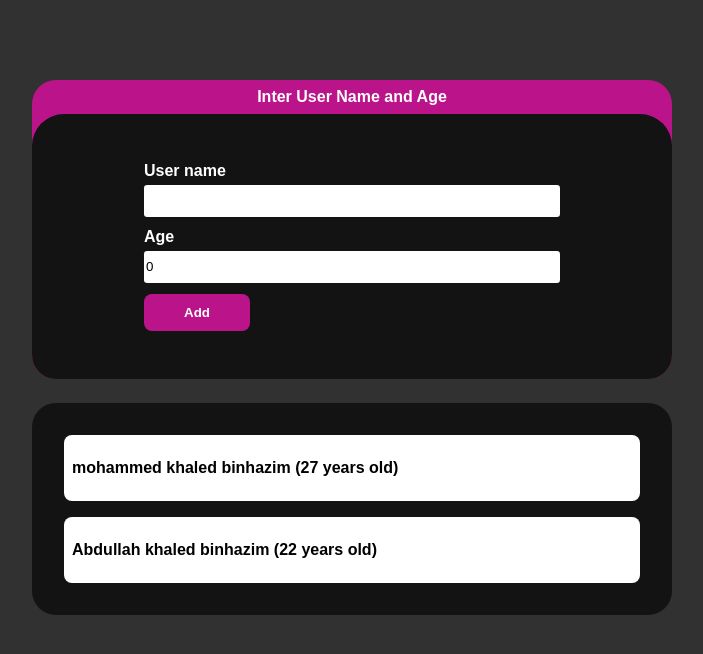
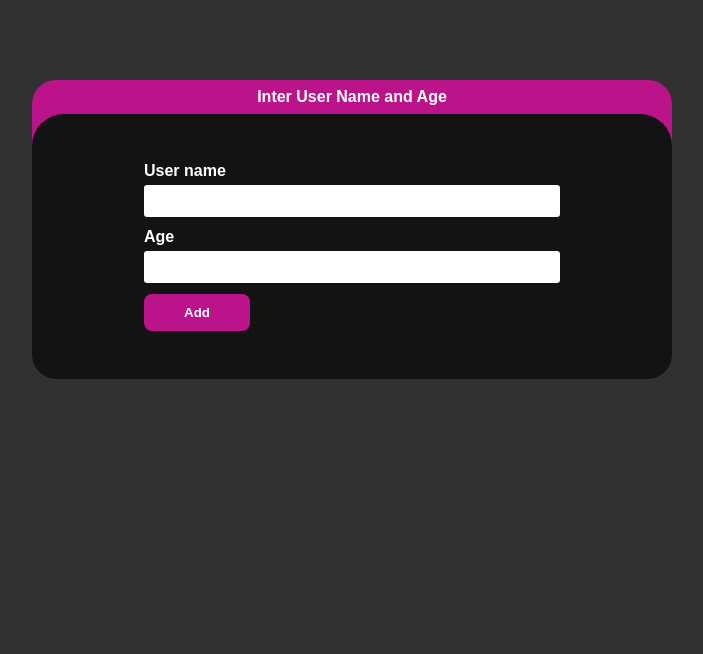
Before and after one commit to mo7ammedkhal3d/react-check, a React (Create React App) app: page / in a window 1280 px wide. Shown: the top 654 px of the page, without its empty margins (288-991 px from the left). Built offline with nearby package versions, Linux system fonts and the light colour scheme.

Commit message:
srat deal with modals

```diff
--- a/src/App.js
+++ b/src/App.js
@@ -2,22 +2,9 @@ import React,{useState} from 'react';
 import UserInput from './components/UserInput/UserInput';
 import UserList from './components/UserList/UserList';
 
-const users =[
-  {
-    id:Math.random().toString(),
-    name:'mohammed khaled binhazim',
-    age:27
-  },
-  {
-    id:Math.random().toString(),
-    name:'Abdullah khaled binhazim',
-    age:22,
-  }
-]
-
 function App() {
 
-  const [usersList,setUsersList] = useState(users);
+  const [usersList,setUsersList] = useState([]);
 
   const onAddUserHandler = user =>{
     setUsersList(prevUsers=>{
@@ -31,7 +18,7 @@ function App() {
   return (
     <div className='container'>
       <UserInput onAddUser={onAddUserHandler}/>
-      <UserList usersList={usersList}/>
+      {usersList.length > 0 && <UserList usersList={usersList}/>}
     </div>
   );
 }
--- a/src/components/UserInput/UserInput.js
+++ b/src/components/UserInput/UserInput.js
@@ -3,7 +3,7 @@ import styles from './UserInput.module.css';
 
 const initalValues = {
     'name':'',
-    'age':0,
+    'age':'',
 }
 
 const UserInput = props =>{
@@ -25,7 +25,7 @@ const UserInput = props =>{
 
         const user = {
             id:Math.random().toString(),
-            name:formElements.name.vlaue,
+            name:formElements.name.value,
             age:formElements.age.value,
         }
 
@@ -33,6 +33,7 @@ const UserInput = props =>{
 
         setUserInput(initalValues);
     }
+
 
     return (
         <div className={styles['card-back']}>
--- a/src/components/UserList/UserList.js
+++ b/src/components/UserList/UserList.js
@@ -2,7 +2,6 @@ import React from "react";
 import styles from './UserList.module.css';
 
 const UserList = props =>{
-
     return (
         <div className={styles['card-back']}>
             {props.usersList.map((user =>(
```
